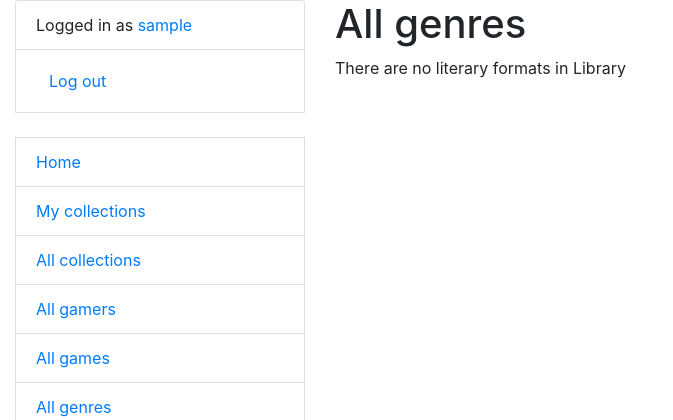
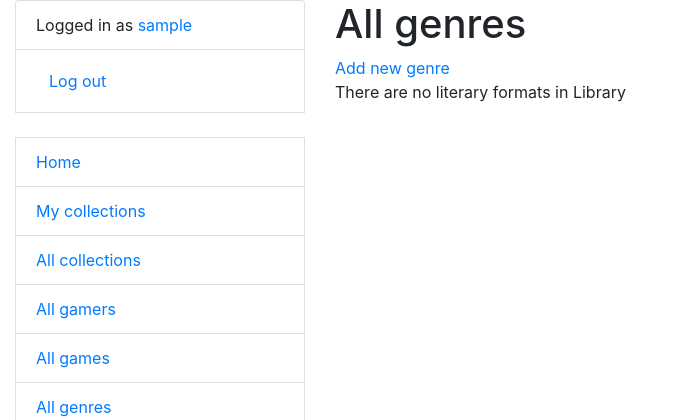
Before and after one commit to Morphin20th/Game-Collection-Manager, a Django app: page /genres/ in a window 1280 px wide. Shown: the top 420 px of the page, without its empty margins (0-673 px from the left). Run offline with Django 5.2, Linux system fonts and the light colour scheme; the visitor is signed in with stand-in values (Sample User, id 1); data that the repository does not hold is empty.

Commit message:
feat: add genre_form.html for creating and updating

```diff
--- a/collection/urls.py
+++ b/collection/urls.py
@@ -11,6 +11,8 @@ from collection.views import (
     GameDetailView,
     GenreListView,
     GameByGenreListView,
+    GenreCreateView,
+    GenreUpdateView,
 )
 
 urlpatterns = [
@@ -24,6 +26,8 @@ urlpatterns = [
     path("games/<int:pk>", GameDetailView.as_view(), name="game-detail"),
     path("genres/", GenreListView.as_view(), name="genre-list"),
     path("genres/<int:pk>/games/", GameByGenreListView.as_view(), name="genre-games"),
+    path("genres/create/", GenreCreateView.as_view(), name="genre-create"),
+    path("genres/<int:pk>/update/", GenreUpdateView.as_view(), name="genre-update"),
 ]
 
 app_name = "collection"
--- a/collection/views.py
+++ b/collection/views.py
@@ -2,6 +2,7 @@ from django.contrib.auth.decorators import login_required
 from django.contrib.auth.mixins import LoginRequiredMixin
 from django.http import HttpRequest, HttpResponse
 from django.shortcuts import render, get_object_or_404
+from django.urls import reverse_lazy
 from django.views import generic
 
 from collection.models import Gamer, Collection, Game, Genre
@@ -99,3 +100,17 @@ class GameByGenreListView(LoginRequiredMixin, generic.ListView):
         context["game_list"] = context["object_list"]
         context["genre"] = genre
         return context
+
+
+class GenreCreateView(LoginRequiredMixin, generic.CreateView):
+    model = Genre
+    fields = "__all__"
+    success_url = reverse_lazy("collection:genre-list")
+    template_name = "collection/genre/genre_form.html"
+
+
+class GenreUpdateView(LoginRequiredMixin, generic.UpdateView):
+    model = Genre
+    fields = "__all__"
+    success_url = reverse_lazy("collection:genre-list")
+    template_name = "collection/genre/genre_form.html"
--- a/templates/collection/genre/genre_list.html
+++ b/templates/collection/genre/genre_list.html
@@ -4,13 +4,14 @@
 {% endblock %}
 {% block content %}
   <h1>All genres</h1>
-
+  <a href="{% url 'collection:genre-create' %}">Add new genre</a>
   {% if genre_list %}
 
     <ul>
       {% for genre in genre_list %}
         <li>
-          <a href="{% url 'collection:genre-games' pk=genre.id %}">{{ genre.name }}</a>
+          <a href="{% url 'collection:genre-games' pk=genre.id %}">{{ genre.name }}</a>&nbsp&nbsp&nbsp
+          <a href="{% url 'collection:genre-update' pk=genre.id %}">Edit</a>
         </li>
       {% endfor %}
 
```
Also changed, not shown: templates/collection/genre/genre_form.html (added, +9 -0 lines).
